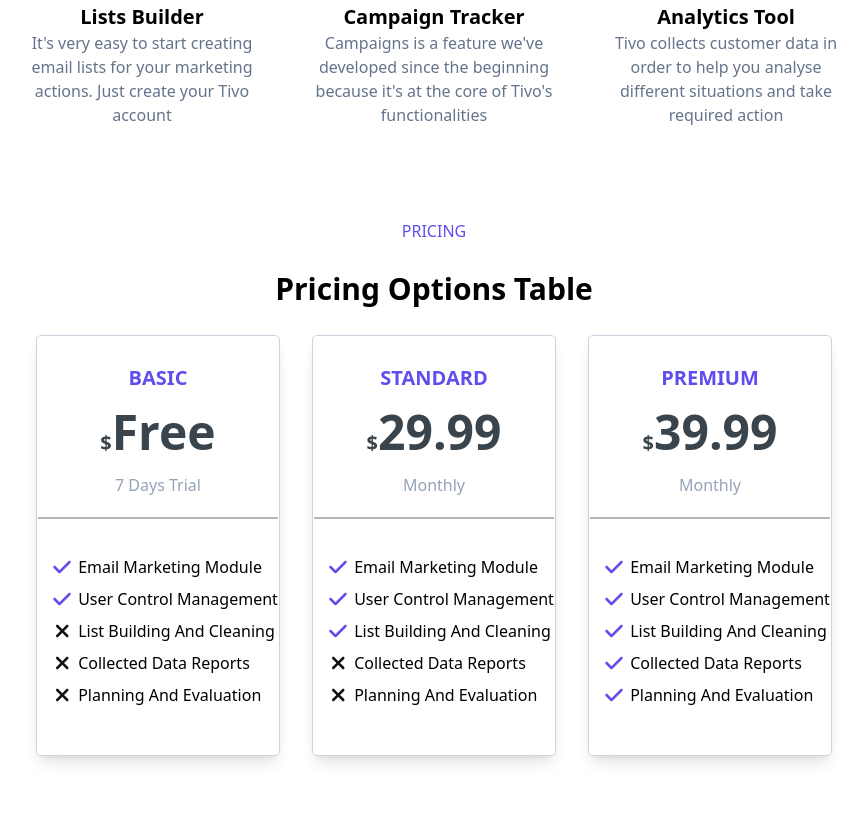
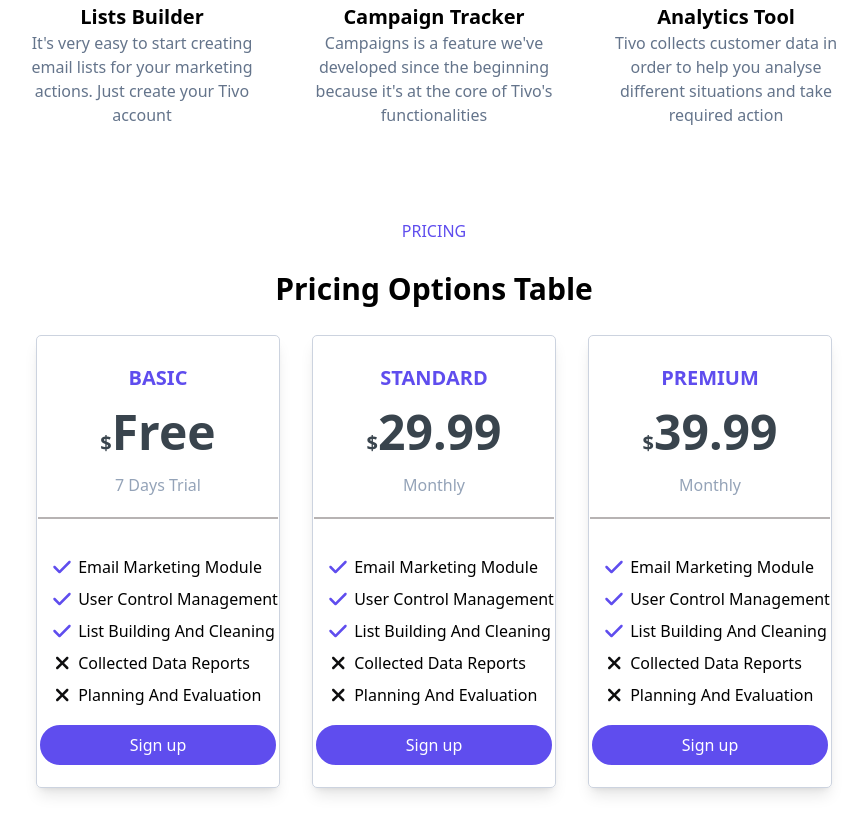
Before and after one commit to krishna-cyber/landing-page-practice-with-animation, a website: page src/index.html in a window 1280 px wide. Shown: the part 1312-2132 px from the top of the page, without its empty margins (206-1073 px from the left). Before the commit the page ends 2100 px from the top, so only its background shows below. Drawn offline with nearby package versions, Linux system fonts and the light colour scheme.

Commit message:
sign up button added

```diff
--- a/src/index.html
+++ b/src/index.html
@@ -97,42 +97,46 @@
         <h3 class=" text-center font-bold text-xl text-primary mt-7 ">BASIC</h3>
         <h2 class=" font-bold text-5xl text-center p-4 f items-center"><span class="text-xl">$</span>Free</h2>
         <p class=" text-center text-slate-400">7 Days Trial</p>
-        <div class="features py-7 flex justify-center">
-          <ul class="fa-ul">
-            <li class="pt-2"><span class="fa-li"><i class="fa-solid fa-check fa-lg"></i></span>Email Marketing Module</li>
+        <div class=" pt-7 features flex flex-col justify-center">
+          <ul class="fa-ul flex flex-col">
+            <li class=" pt-2"><span class="fa-li"><i class="fa-solid fa-check fa-lg"></i></span>Email Marketing Module</li>
             <li class="pt-2"><span class="fa-li"><i class="fa-solid fa-check fa-lg"></i></span>User Control Management</li>
-            <li class="pt-2"><span class="fa-li"><i class="fa-solid fa-xmark fa-lg"></i></i></span>List Building And Cleaning</li>
+            <li class="pt-2"><span class="fa-li"><i class="fa-solid fa-check fa-lg"></i></i></span>List Building And Cleaning</li>
             <li class="pt-2"><span class="fa-li"><i class="fa-solid fa-xmark fa-lg"></i></i></span>Collected Data Reports</li>
             <li class="pt-2"><span class="fa-li"><i class="fa-solid fa-xmark fa-lg"></i></i></span>Planning And Evaluation</li>
           </ul>
+          <button class="btn-signup mt-4 p-2 rounded-full">Sign up</button>
         </div>
       </div>
       <div class="card shadow-lg w-1/4">
         <h3 class=" text-center font-bold text-xl text-primary mt-7">STANDARD</h3>
         <h2 class=" font-bold text-5xl text-center p-4"><span class="text-xl">$</span>29.99</h2>
         <p class=" text-center text-slate-400">Monthly</p>
-        <div class=" py-7 features flex justify-center">
-          <ul class="fa-ul">
+        <div class=" pt-7 features flex flex-col justify-center">
+          <ul class="fa-ul flex flex-col">
             <li class=" pt-2"><span class="fa-li"><i class="fa-solid fa-check fa-lg"></i></span>Email Marketing Module</li>
             <li class="pt-2"><span class="fa-li"><i class="fa-solid fa-check fa-lg"></i></span>User Control Management</li>
             <li class="pt-2"><span class="fa-li"><i class="fa-solid fa-check fa-lg"></i></i></span>List Building And Cleaning</li>
             <li class="pt-2"><span class="fa-li"><i class="fa-solid fa-xmark fa-lg"></i></i></span>Collected Data Reports</li>
             <li class="pt-2"><span class="fa-li"><i class="fa-solid fa-xmark fa-lg"></i></i></span>Planning And Evaluation</li>
           </ul>
+          <button class="btn-signup mt-4 p-2 rounded-full">Sign up</button>
         </div>
+
       </div>
       <div class="card shadow-lg w-1/4">
         <h3 class=" text-center font-bold text-xl text-primary mt-7">PREMIUM</h3>
         <h2 class=" font-bold text-5xl text-center p-4"><span class="text-xl">$</span>39.99</h2>
         <p class=" text-center text-slate-400">Monthly</p>
-        <div class="features py-7 flex justify-center">
-          <ul class="fa-ul">
-            <li class="pt-2"><span class="fa-li"><i class="fa-solid fa-check fa-lg"></i></span>Email Marketing Module</li>
+        <div class=" pt-7 features flex flex-col justify-center">
+          <ul class="fa-ul flex flex-col">
+            <li class=" pt-2"><span class="fa-li"><i class="fa-solid fa-check fa-lg"></i></span>Email Marketing Module</li>
             <li class="pt-2"><span class="fa-li"><i class="fa-solid fa-check fa-lg"></i></span>User Control Management</li>
             <li class="pt-2"><span class="fa-li"><i class="fa-solid fa-check fa-lg"></i></i></span>List Building And Cleaning</li>
-            <li class="pt-2"><span class="fa-li"><i class="fa-solid fa-check fa-lg"></i></i></span>Collected Data Reports</li>
-            <li class="pt-2"><span class="fa-li"><i class="fa-solid fa-check fa-lg"></i></i></span>Planning And Evaluation</li>
+            <li class="pt-2"><span class="fa-li"><i class="fa-solid fa-xmark fa-lg"></i></i></span>Collected Data Reports</li>
+            <li class="pt-2"><span class="fa-li"><i class="fa-solid fa-xmark fa-lg"></i></i></span>Planning And Evaluation</li>
           </ul>
+          <button class="btn-signup mt-4 p-2 rounded-full">Sign up</button>
         </div>
       </div>
     </div>
--- a/src/main.css
+++ b/src/main.css
@@ -51,3 +51,16 @@
 .fa-xmark{
     color: #0e0e0f;
 }
+
+.btn-signup{
+
+    background:#5f4dee;
+    border: 2px solid white;
+    color: white;
+    transition: all 0.4s ease;
+}
+.btn-signup:hover{
+    background:white;
+    border: 1px solid #5f4dee;
+    color: #5f4dee;
+}
```
Also changed, not shown: dist/output.css.
